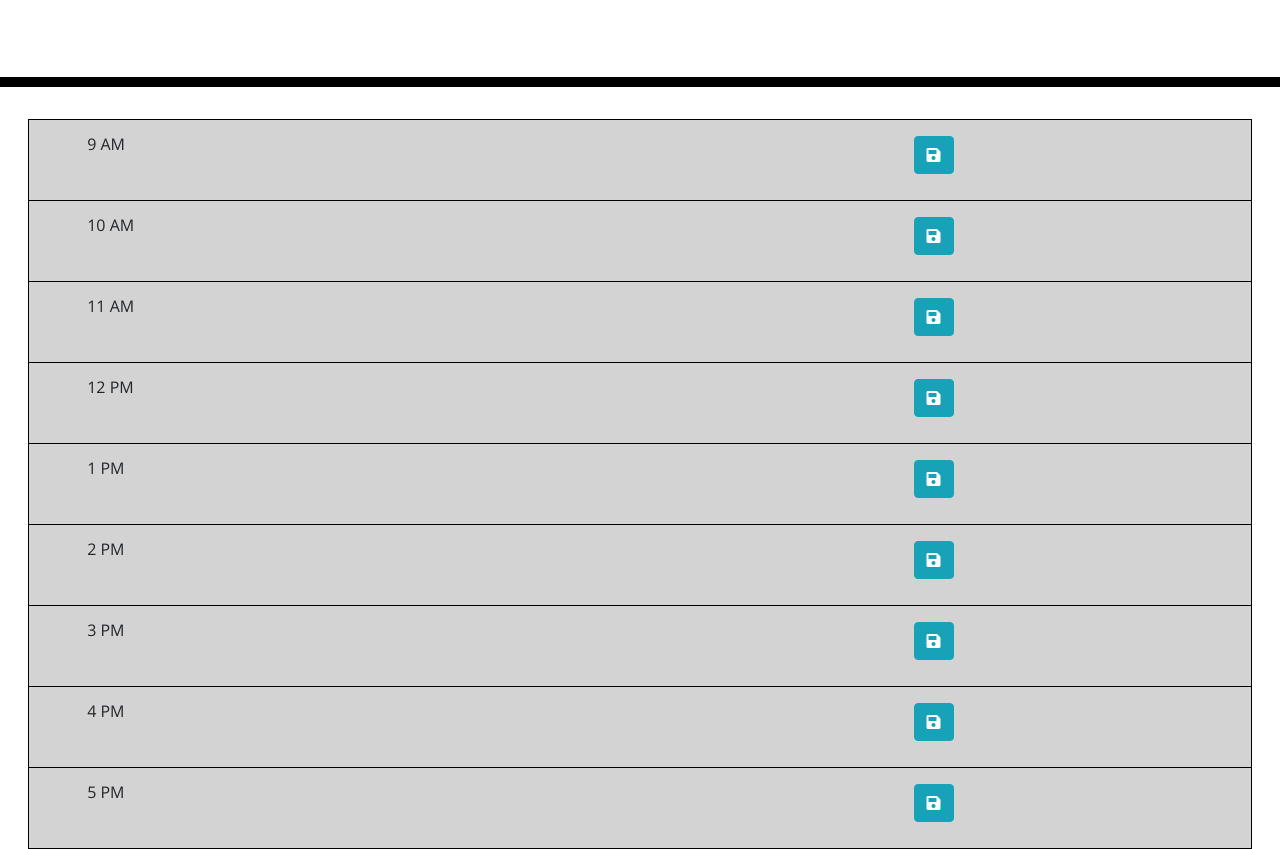
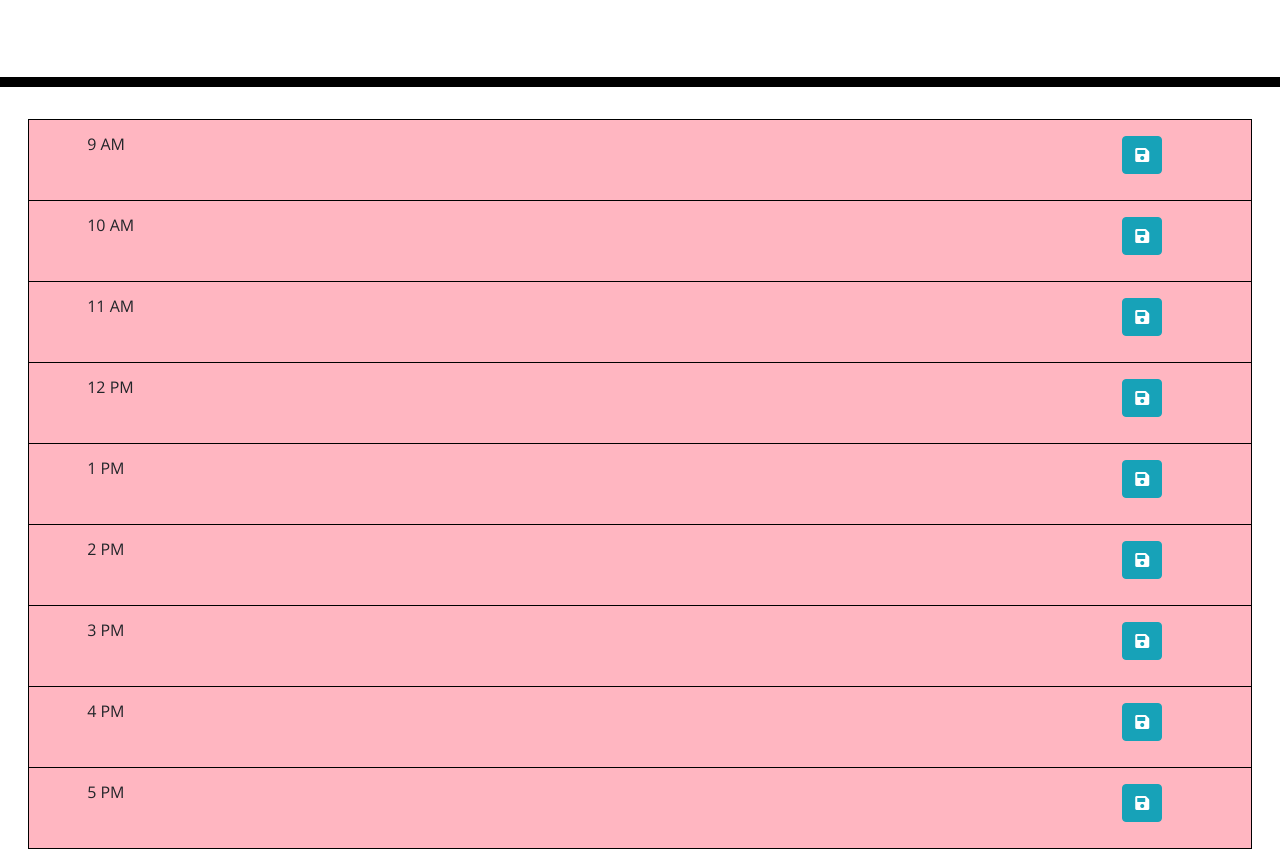
Before and after one commit to PhilipLemaster/Homework-5, a plain HTML site: page index.html in a window 1280 px wide. Shown: the part 181-1030 px from the top of the page. Drawn offline with nearby package versions, Linux system fonts and the light colour scheme.

Commit message:
coloring for time of day

```diff
--- a/assets/style.css
+++ b/assets/style.css
@@ -80,3 +80,7 @@ textarea{
 #last-container {
   border-block-end: 1px solid black;
 }
+
+.textbox {
+  width: 500px;
+}
--- a/index.html
+++ b/index.html
@@ -19,6 +19,7 @@
       rel="stylesheet"
     />
     <link rel="stylesheet" href="assets/style.css" />
+
     <title>Work Day Scheduler</title>
   </head>
 
@@ -29,124 +30,146 @@
       <p id="currentDay" class="lead"></p>
     </header>
     <div class="hour-container">
-      <div class="row">
-          <div class="col md-2">
+      <div class="row" id="row1">
+          <div class="col-md-2">
               <span>9 AM</span>
           </div>
-          <div class="col md-8">
+          <div class="col-md-8">
               <span class="textbox"></span>
           </div>
-          <div class="col md-2">
+          <div class="col-md-2">
             <button type="button" class="btn btn-info"><i class="fas fa-save"></i></button>
           </div>
       </div>
     </div>
     <div class="hour-container">
-      <div class="row">
-          <div class="col md-2">
+      <div class="row" id="row2">
+          <div class="col-md-2">
               <span>10 AM</span>
           </div>
-          <div class="col md-8">
+          <div class="col-md-8">
               <span class="textbox"></span>
           </div>
-          <div class="col md-2">
+          <div class="col-md-2">
             <button type="button" class="btn btn-info"><i class="fas fa-save"></i></button>
           </div>
       </div>
     </div>
     <div class="hour-container">
-      <div class="row">
-          <div class="col md-2">
+      <div class="row" id="row3">
+          <div class="col-md-2">
               <span>11 AM</span>
           </div>
-          <div class="col md-8">
+          <div class="col-md-8">
               <span class="textbox"></span>
           </div>
-          <div class="col md-2">
+          <div class="col-md-2">
             <button type="button" class="btn btn-info"><i class="fas fa-save"></i></button>
           </div>
       </div>
     </div>
     <div class="hour-container">
-      <div class="row">
-          <div class="col md-2">
+      <div class="row" id="row4">
+          <div class="col-md-2">
               <span>12 PM</span>
           </div>
-          <div class="col md-8">
+          <div class="col-md-8">
               <span class="textbox"></span>
           </div>
-          <div class="col md-2">
+          <div class="col-md-2">
             <button type="button" class="btn btn-info"><i class="fas fa-save"></i></button>
           </div>
       </div>
     </div>
     <div class="hour-container">
-      <div class="row">
-          <div class="col md-2">
+      <div class="row" id="row5">
+          <div class="col-md-2">
               <span>1 PM</span>
           </div>
-          <div class="col md-8">
+          <div class="col-md-8">
               <span class="textbox"></span>
           </div>
-          <div class="col md-2">
+          <div class="col-md-2">
             <button type="button" class="btn btn-info"><i class="fas fa-save"></i></button>
           </div>
       </div>
     </div>
     <div class="hour-container">
-      <div class="row">
-          <div class="col md-2">
+      <div class="row" id="row6">
+          <div class="col-md-2">
               <span>2 PM</span>
           </div>
-          <div class="col md-8">
+          <div class="col-md-8">
               <span class="textbox"></span>
           </div>
-          <div class="col md-2">
+          <div class="col-md-2">
             <button type="button" class="btn btn-info"><i class="fas fa-save"></i></button>
           </div>
       </div>
     </div>
     <div class="hour-container">
-      <div class="row">
-          <div class="col md-2">
+      <div class="row" id="row7">
+          <div class="col-md-2">
               <span>3 PM</span>
           </div>
-          <div class="col md-8">
+          <div class="col-md-8">
               <span class="textbox"></span>
           </div>
-          <div class="col md-2">
+          <div class="col-md-2">
             <button type="button" class="btn btn-info"><i class="fas fa-save"></i></button>
           </div>
       </div>
     </div>
     <div class="hour-container">
-      <div class="row">
-          <div class="col md-2">
+      <div class="row" id="row8">
+          <div class="col-md-2">
               <span>4 PM</span>
           </div>
-          <div class="col md-8">
+          <div class="col-md-8">
               <span class="textbox"></span>
           </div>
-          <div class="col md-2">
+          <div class="col-md-2">
             <button type="button" class="btn btn-info"><i class="fas fa-save"></i></button>
           </div>
       </div>
     </div>
     <div class="hour-container" id="last-container">
-      <div class="row">
-          <div class="col md-2">
+      <div class="row" id="row9">
+          <div class="col-md-2">
               <span>5 PM</span>
           </div>
-          <div class="col md-8">
+          <div class="col-md-8">
               <span class="textbox"></span>
           </div>
-          <div class="col md-2">
+          <div class="col-md-2">
             <button type="button" class="btn btn-info"><i class="fas fa-save"></i></button>
           </div>
       </div>
     </div>
-
     <script src="https://code.jquery.com/jquery-3.4.1.min.js"></script>
     <script src="https://cdnjs.cloudflare.com/ajax/libs/moment.js/2.24.0/moment.min.js"></script>
+    <script>
+      var now = moment().format('h');
+      var tODay= moment().format('a');
+      console.log(now);
+      console.log(tODay);
+      var timeDivs = document.getElementsByClassName('hour-container');
+      $(document).ready(function(){
+        for (x = 0; x < timeDivs.length; x++) {
+          if (tODay ==='pm')
+            now += 12
+          if (now === 12 && tODay === 'am')
+            now += 12
+          if (now === 12 && tODay === 'pm')
+            now = 12
+
+          if ((now - 9) > x)
+            $(timeDivs[x]).css("background-color", "lightpink");
+            else
+            $(timeDivs[x]).css("background-color", "lightgreen");
+        }
+      })
+
+    </script>
   </body>
 </html>
```
